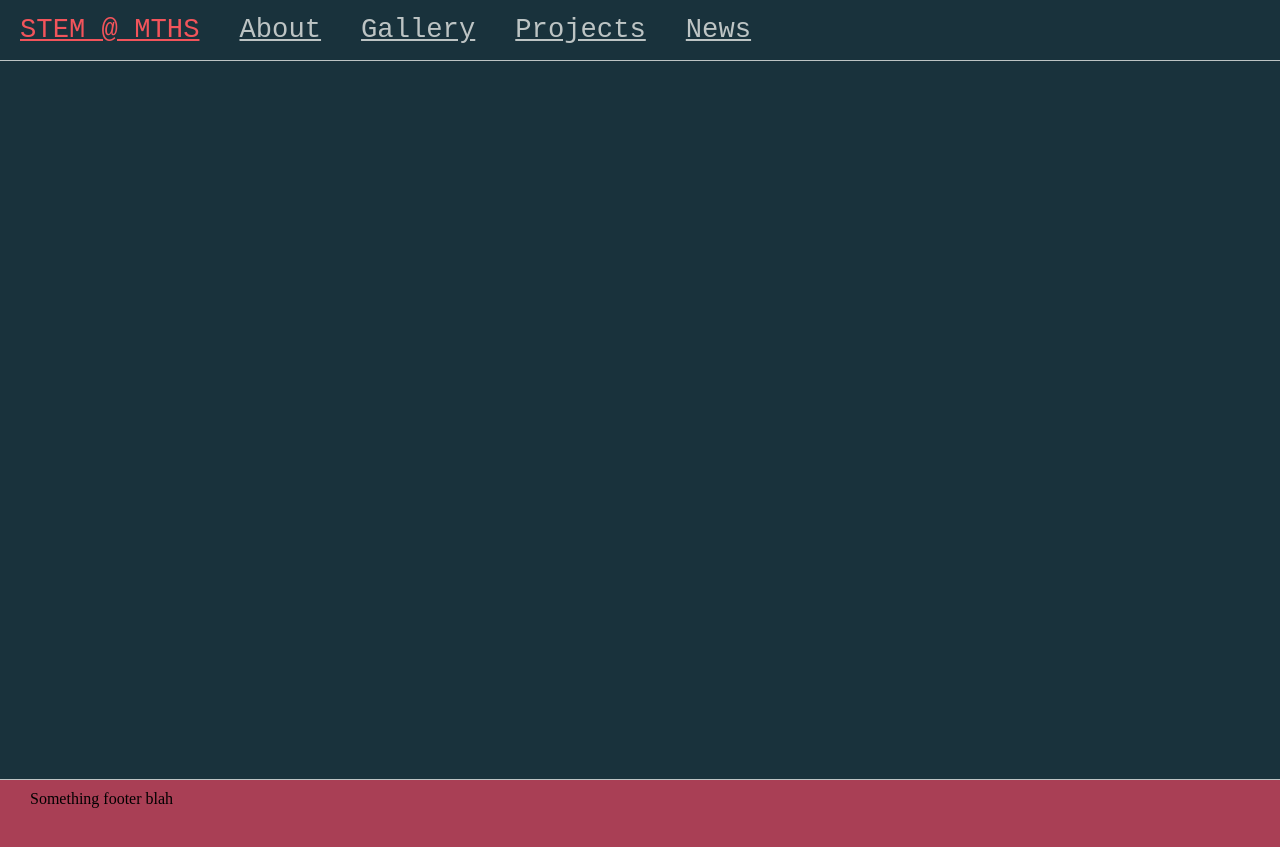
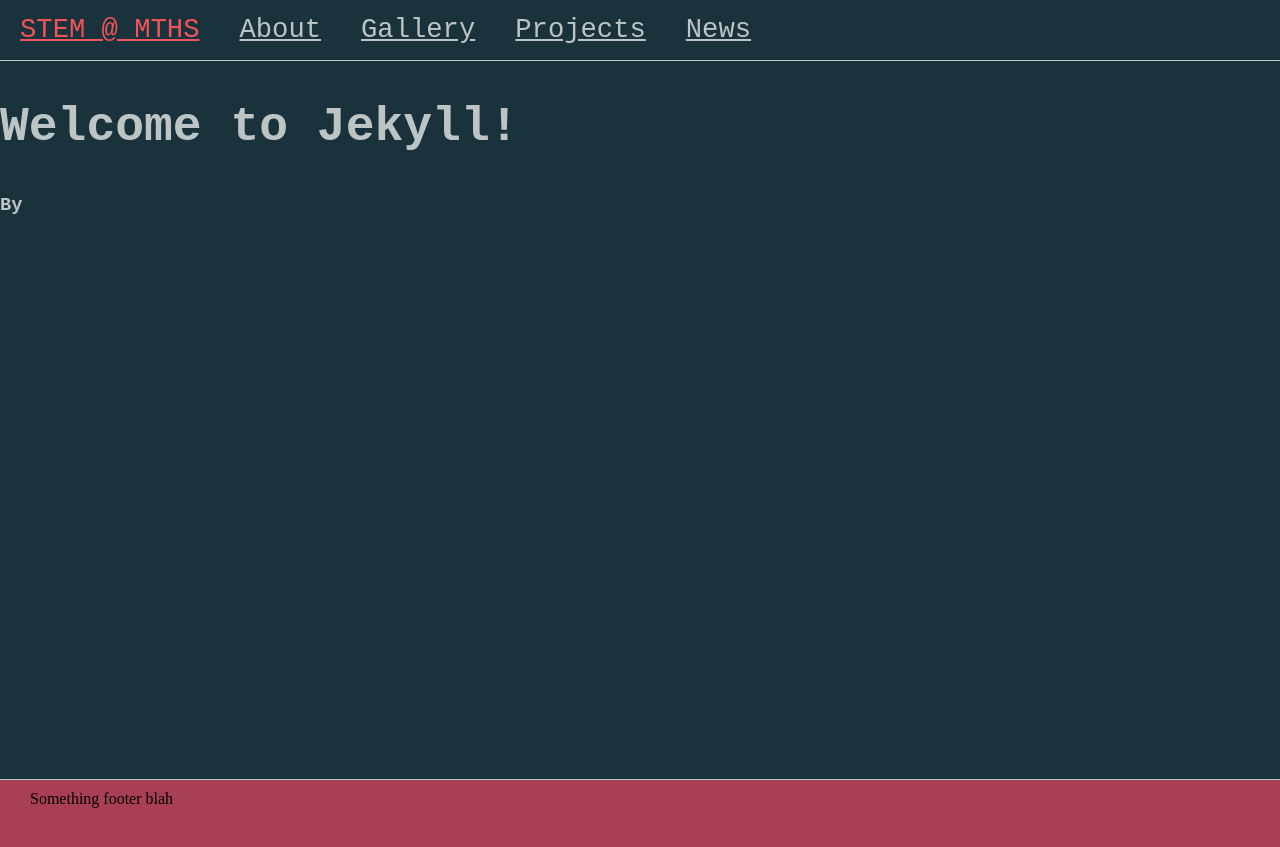
Before and after one commit to Hawks-Who-Code/solid, a Jekyll site: the page built from app/_posts/2023-12-18-welcome-to-jekyll.md, in a window 1280 px wide. Shown: the top 847 px of the page. Built offline with Jekyll 4.4.1, drawn with Linux system fonts in a browser that asks for light colours; some web fonts are replaced.

Commit message:
Add news article

```diff
--- a/app/_config.yml
+++ b/app/_config.yml
@@ -1,53 +1,12 @@
-# Welcome to Jekyll!
-#
-# This config file is meant for settings that affect your whole blog, values
-# which you are expected to set up once and rarely edit after that. If you find
-# yourself editing this file very often, consider using Jekyll's data files
-# feature for the data you need to update frequently.
-#
-# For technical reasons, this file is *NOT* reloaded automatically when you use
-# 'bundle exec jekyll serve'. If you change this file, please restart the server process.
-#
-# If you need help with YAML syntax, here are some quick references for you:
-# https://learn-the-web.algonquindesign.ca/topics/markdown-yaml-cheat-sheet/#yaml
-# https://learnxinyminutes.com/docs/yaml/
-#
-# Site settings
-# These are used to personalize your new site. If you look in the HTML files,
-# you will see them accessed via {{ site.title }}, {{ site.email }}, and so on.
-# You can create any custom variable you would like, and they will be accessible
-# in the templates via {{ site.myvariable }}.
-
 title: STEM @ Mountlake Terrace
 author: Jakob Nacanaynay
 keywords: stem, mths, mountlake, terrace, science, technology, somputer science, aerospace, biotechnology
 email: jnac8080@gmail.com
-description: >- # this means to ignore newlines until "baseurl:"
+description: >-
   See what students are making in the STEM program at Mountlake Terrace High School
 baseurl: "" # the subpath of your site, e.g. /blog
 url: "" # the base hostname & protocol for your site, e.g. http://example.com
 github_username: Hawks-Who-Code
 
-# Build settings
 plugins:
   - jekyll-feed
-
-# Exclude from processing.
-# The following items will not be processed, by default.
-# Any item listed under the `exclude:` key here will be automatically added to
-# the internal "default list".
-#
-# Excluded items can be processed by explicitly listing the directories or
-# their entries' file path in the `include:` list.
-#
-# exclude:
-#   - .sass-cache/
-#   - .jekyll-cache/
-#   - gemfiles/
-#   - Gemfile
-#   - Gemfile.lock
-#   - node_modules/
-#   - vendor/bundle/
-#   - vendor/cache/
-#   - vendor/gems/
-#   - vendor/ruby/
--- a/app/_layouts/article.html
+++ b/app/_layouts/article.html
@@ -2,4 +2,11 @@
 layout: default
 ---
 
-{{ content }}
+<article class="article">
+    <h1>{{ page.title }}</h1>
+    <h3>By {{ page.author }}</h3>
+
+    <img src="{{ page.image }}" alt="">
+
+    {{ content }}
+</article>
--- a/app/_layouts/news.html
+++ b/app/_layouts/news.html
@@ -2,6 +2,7 @@
 layout: default
 ---
 
+<article>
   <ul class="news">
     {% for post in site.posts %}
       {% if post.categories contains "news" %}
@@ -11,5 +12,6 @@ layout: default
       {% endif %}
     {% endfor %}
   </ul>
+</article>
 
 {{ content }}
--- a/app/_layouts/project-1.html
+++ b/app/_layouts/project-1.html
@@ -2,7 +2,7 @@
 layout: default
 ---
 
-<section class="slide project-1">
+<article class="slide project-1">
     <div class="left">
         <h1>{{ page.title }}</h1>
         <h3>By {{ page.author }}</h3>
@@ -11,4 +11,4 @@ layout: default
     <div class="right">
         <img src="{{ page.image | relative_url }}" alt="" />
     </div>
-</section>
+</article>
--- a/app/assets/css/globals.css
+++ b/app/assets/css/globals.css
@@ -17,8 +17,16 @@ h1, h2, h3, h4, h5, h6, p, a {
     font-family: 'Fragment Mono', monospace;
 }
 
+h1 {
+    font-size: 3rem;
+}
+
 p, a {
     font-size: 1.2rem;
+}
+
+p {
+    max-width: 800px;
 }
 
 body {
```
Also changed, not shown: app/assets/css/pages/article.css (added, +9 -0 lines). Lines whose indentation alone changed are shown as unchanged.
